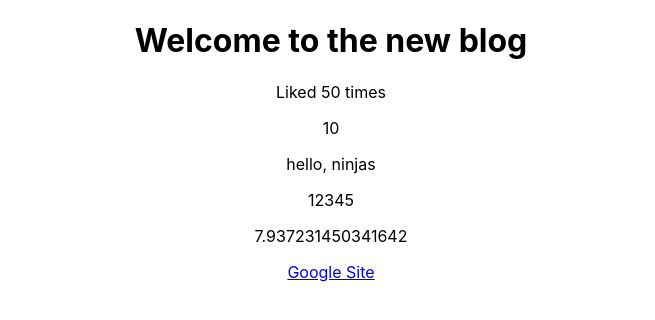
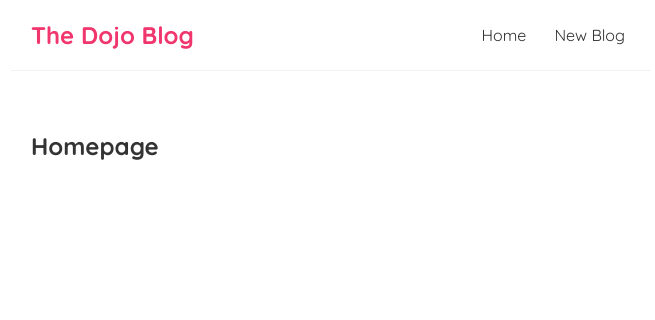
Before and after one commit to GiorgiMamuk/Dojo-blog, a React (Create React App) app: page / in a window 1280 px wide. Shown: the top 320 px of the page, without its empty margins (309-964 px from the left). Built offline with nearby package versions, Linux system fonts and the light colour scheme.

Commit message:
second commit

```diff
--- a/src/App.css
+++ /dev/null
@@ -1,38 +0,0 @@
-.App {
-  text-align: center;
-}
-
-.App-logo {
-  height: 40vmin;
-  pointer-events: none;
-}
-
-@media (prefers-reduced-motion: no-preference) {
-  .App-logo {
-    animation: App-logo-spin infinite 20s linear;
-  }
-}
-
-.App-header {
-  background-color: #282c34;
-  min-height: 100vh;
-  display: flex;
-  flex-direction: column;
-  align-items: center;
-  justify-content: center;
-  font-size: calc(10px + 2vmin);
-  color: white;
-}
-
-.App-link {
-  color: #61dafb;
-}
-
-@keyframes App-logo-spin {
-  from {
-    transform: rotate(0deg);
-  }
-  to {
-    transform: rotate(360deg);
-  }
-}
--- a/src/App.js
+++ b/src/App.js
@@ -1,19 +1,13 @@
-import './App.css';
+
+import Navbar from './Navbar';
+import Home from './Home';
 
 function App() {
-  const title='Welcome to the new blog';
-  const likes=50;
-  const link="https://www.google.com/"
   return (
     <div className="App">
+      <Navbar/>
       <div className="content">
-        <h1>{title}</h1>
-        <p>Liked {likes} times</p>
-        <p>{10}</p>
-        <p>{"hello, ninjas"}</p>
-        <p>{[1,2,3,4,5]}</p>
-        <p>{Math.random()*10}</p>
-        <a href={link}>Google Site</a>
+        <Home/>
       </div>
     </div>
   );
--- /dev/null
+++ b/src/Home.js
@@ -0,0 +1,9 @@
+const Home = () => {
+    return (
+        <div className="home">
+            <h2>Homepage</h2>
+        </div>
+     );
+}
+
+export default Home;
--- /dev/null
+++ b/src/Navbar.js
@@ -0,0 +1,13 @@
+const Navbar = () => {
+    return (
+        <nav className="navbar">
+            <h1>The Dojo Blog</h1>
+            <div className="links">
+                <a href="/">Home</a>
+                <a href="/create" >New Blog</a>
+            </div>
+        </nav>
+    );
+}
+
+export default Navbar;
--- a/src/index.css
+++ b/src/index.css
@@ -1,13 +1,41 @@
-body {
+@import url('https://fonts.googleapis.com/css2?family=Quicksand:wght@300;400;500;600;700&display=swap');
+
+*  {
   margin: 0;
-  font-family: -apple-system, BlinkMacSystemFont, 'Segoe UI', 'Roboto', 'Oxygen',
-    'Ubuntu', 'Cantarell', 'Fira Sans', 'Droid Sans', 'Helvetica Neue',
-    sans-serif;
-  -webkit-font-smoothing: antialiased;
-  -moz-osx-font-smoothing: grayscale;
+  font-family: "Quicksand";
+  color:#333;
 }
 
-code {
-  font-family: source-code-pro, Menlo, Monaco, Consolas, 'Courier New',
-    monospace;
+.navbar {
+  padding: 20px;
+  display: flex;
+  align-items: center;
+  max-width: 600px;
+  margin: 0 auto;
+  border-bottom: 1px solid #f2f2f2;
 }
+
+.navbar h1 {
+  color: #f1356d;
+}
+
+.links {
+  margin-left: auto;
+}
+
+.navbar a{
+  margin-left: 16px;
+  text-decoration: none;
+  padding: 6px;
+
+}
+
+.navbar a:hover {
+  color:#f1356d;
+}
+
+.content {
+  max-width: 600px;
+  margin: 40px auto;
+  padding: 20px;
+}
--- a/src/index.js
+++ b/src/index.js
@@ -2,7 +2,7 @@
 import ReactDOM from 'react-dom/client';
 import './index.css';
 import App from './App';
-import reportWebVitals from './reportWebVitals';
+
 
 const root = ReactDOM.createRoot(document.getElementById('root'));
 root.render(
@@ -14,4 +14,3 @@
 // If you want to start measuring performance in your app, pass a function
 // to log results (for example: reportWebVitals(console.log))
 // or send to an analytics endpoint. Learn more: https://bit.ly/CRA-vitals
-reportWebVitals();
```
